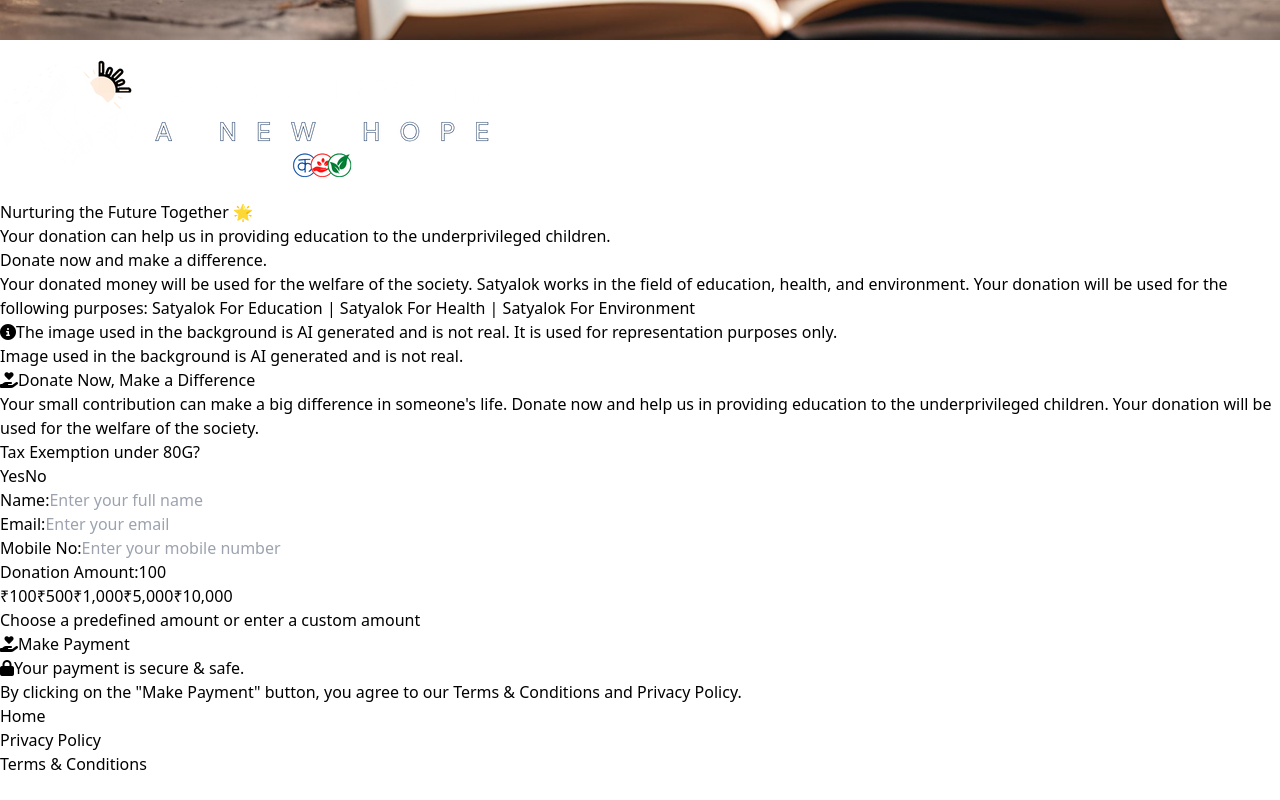
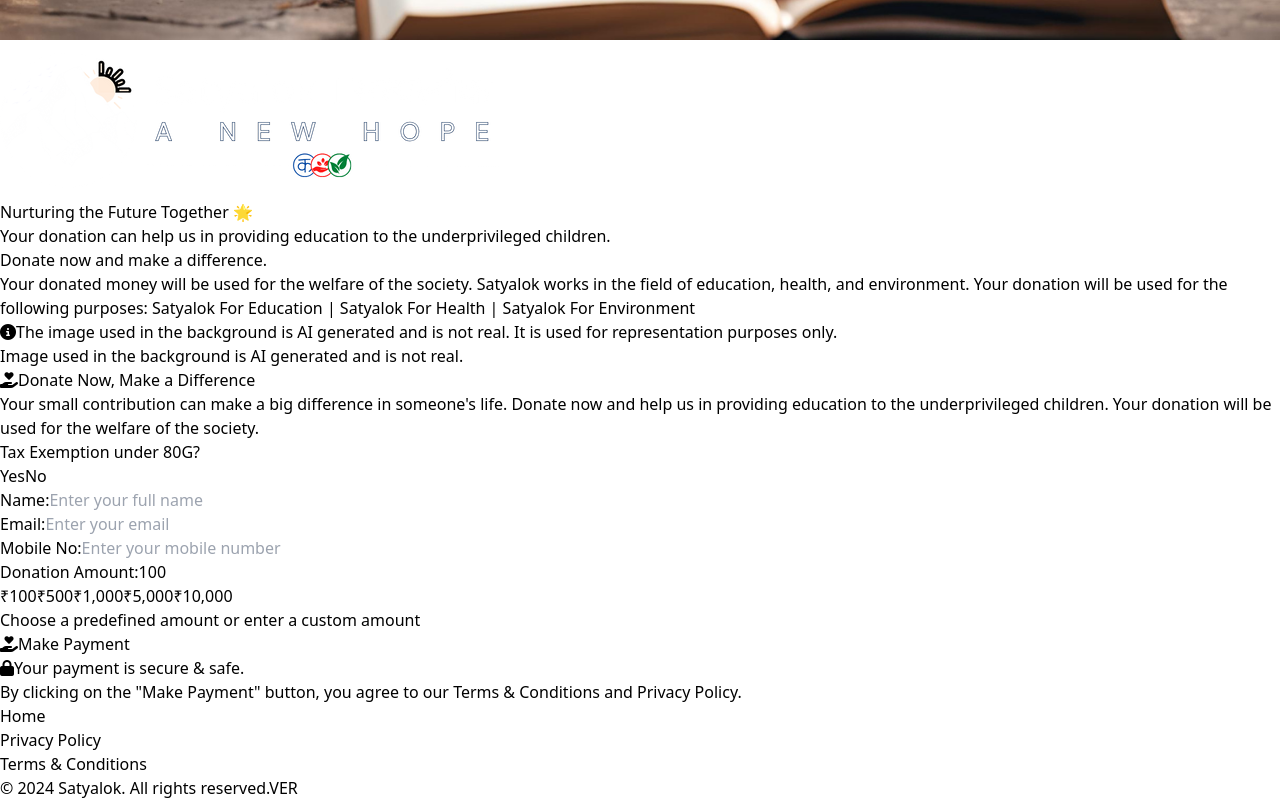
Before and after one commit to raviranjan940/satyalok-payment-gateway-frontend, a React (Vite) app: page / in a window 1280 px wide. Shown: the part 1188-1988 px from the top of the page. Before the commit the page ends 1964 px from the top, so only its background shows below. Built offline with nearby package versions, Linux system fonts and the light colour scheme; no server answers.

Commit message:
chore: Update Payment component footer copyright year and version

```diff
--- a/src/components/payment/Payment.jsx
+++ b/src/components/payment/Payment.jsx
@@ -369,6 +369,14 @@
                                     </a>
                                 </li>
                             </ul>
+
+                            <p className="text-xs md:text-sm text-gray-500 mt-2">
+                                &copy; 2024 Satyalok. All rights reserved.
+                                <span className="text-xs font-thin ml-2">
+                                    VER
+                                    {import.meta.env.VITE_VERCEL_GIT_COMMIT_SHA}
+                                </span>
+                            </p>
                         </footer>
                     </div>
                 </div>
@@ -380,7 +388,12 @@
                 </div>
             )}
 
-            {errorMessage && <ErrorCard message={errorMessage} setMessage={setErrorMessage} />}
+            {errorMessage && (
+                <ErrorCard
+                    message={errorMessage}
+                    setMessage={setErrorMessage}
+                />
+            )}
         </div>
     );
 }
```
